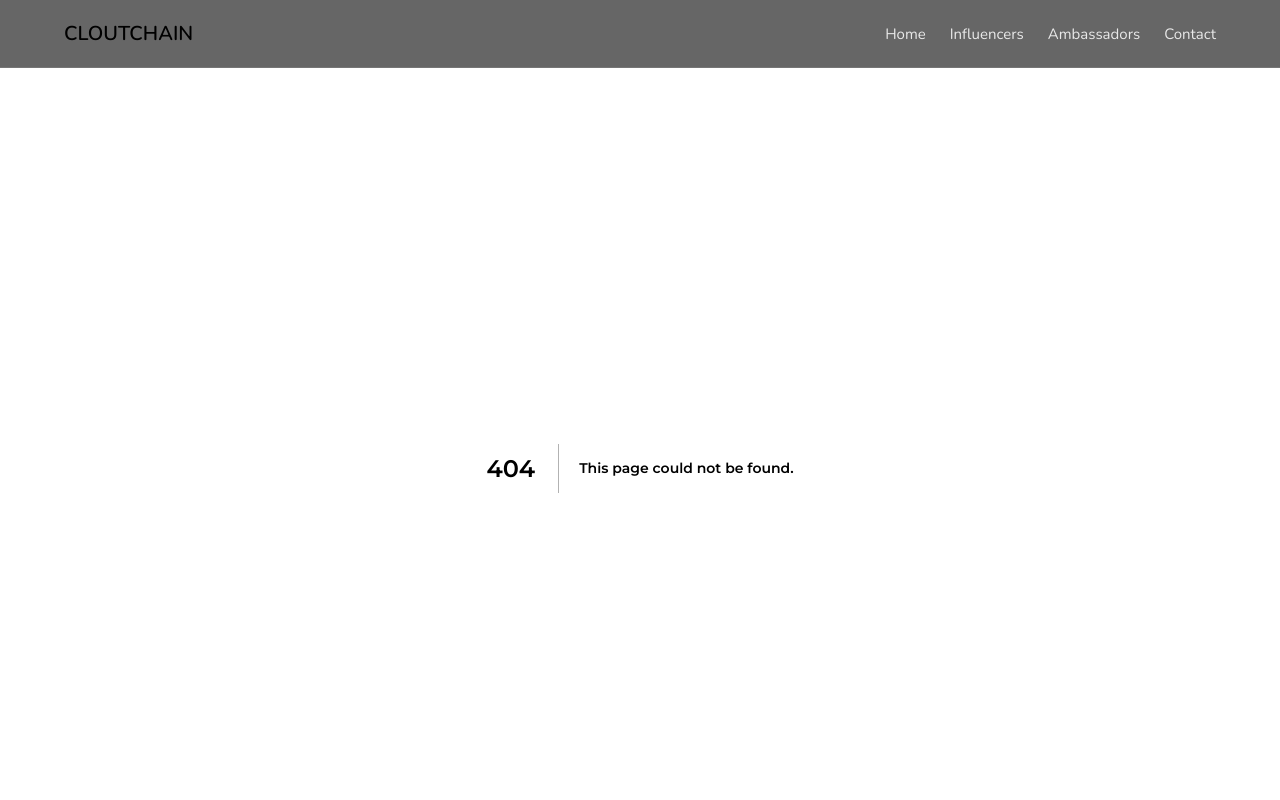
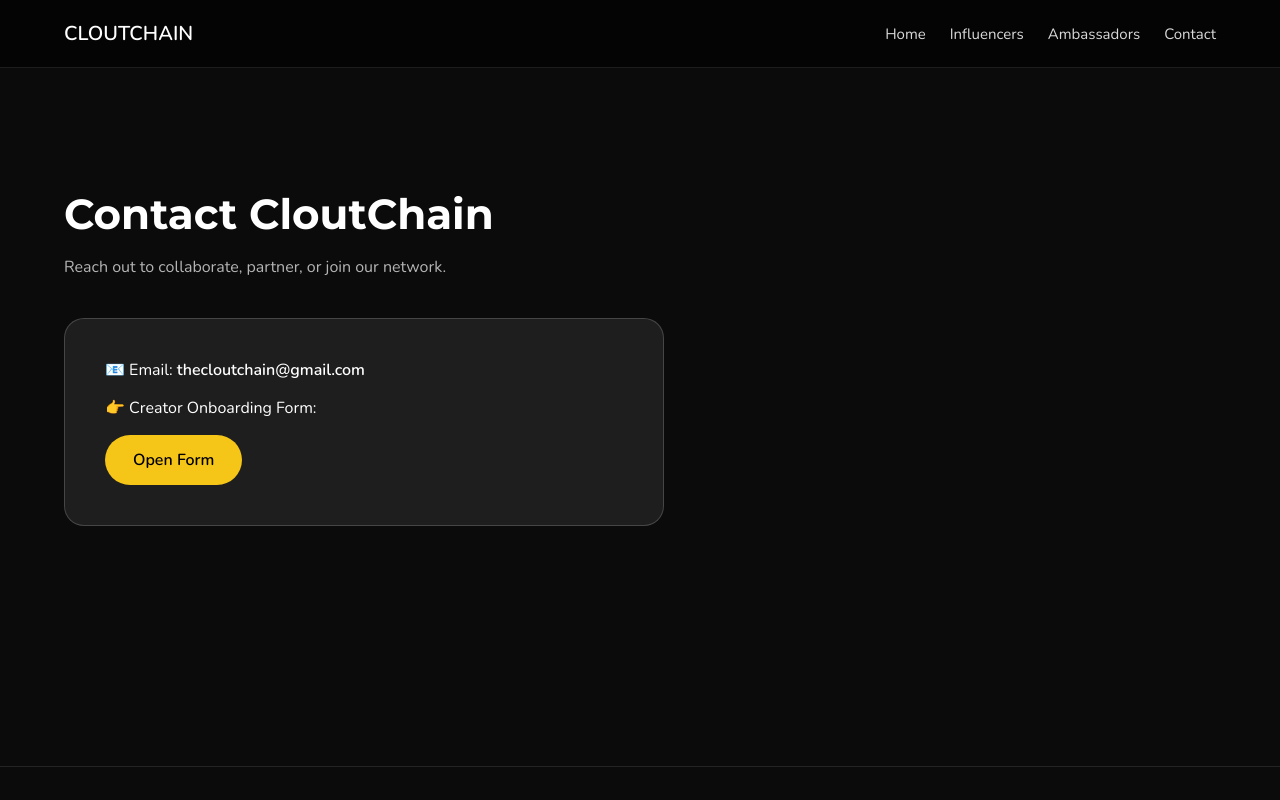
Before and after one commit to hustlenomicsorg/cloutchain-site, a Next.js app: page /contact in a window 1280 px wide. Before the commit this address had no page. Shown: the top 800 px of the page. Built offline with nearby package versions, Linux system fonts and the light colour scheme.

Commit message:
Create page.tsx

```diff
--- /dev/null
+++ b/app/contact/page.tsx
@@ -0,0 +1,47 @@
+export default function Contact() {
+  return (
+    <section className="section">
+      <div className="container reveal">
+        <h1 style={{ fontSize: "42px" }}>Contact CloutChain</h1>
+
+        <p style={{ marginTop: "16px", color: "var(--text-muted)" }}>
+          Reach out to collaborate, partner, or join our network.
+        </p>
+
+        <div
+          className="glass"
+          style={{
+            marginTop: "40px",
+            padding: "40px",
+            maxWidth: "600px",
+          }}
+        >
+          <p>
+            📧 Email: <strong>thecloutchain@gmail.com</strong>
+          </p>
+
+          <p style={{ marginTop: "16px" }}>
+            👉 Creator Onboarding Form:
+          </p>
+
+          <a
+            href="https://forms.gle/YOUR_FORM_LINK"
+            target="_blank"
+            style={{
+              display: "inline-block",
+              marginTop: "16px",
+              padding: "14px 28px",
+              background: "var(--accent)",
+              color: "#000",
+              borderRadius: "999px",
+              textDecoration: "none",
+              fontWeight: 700,
+            }}
+          >
+            Open Form
+          </a>
+        </div>
+      </div>
+    </section>
+  );
+}
```
